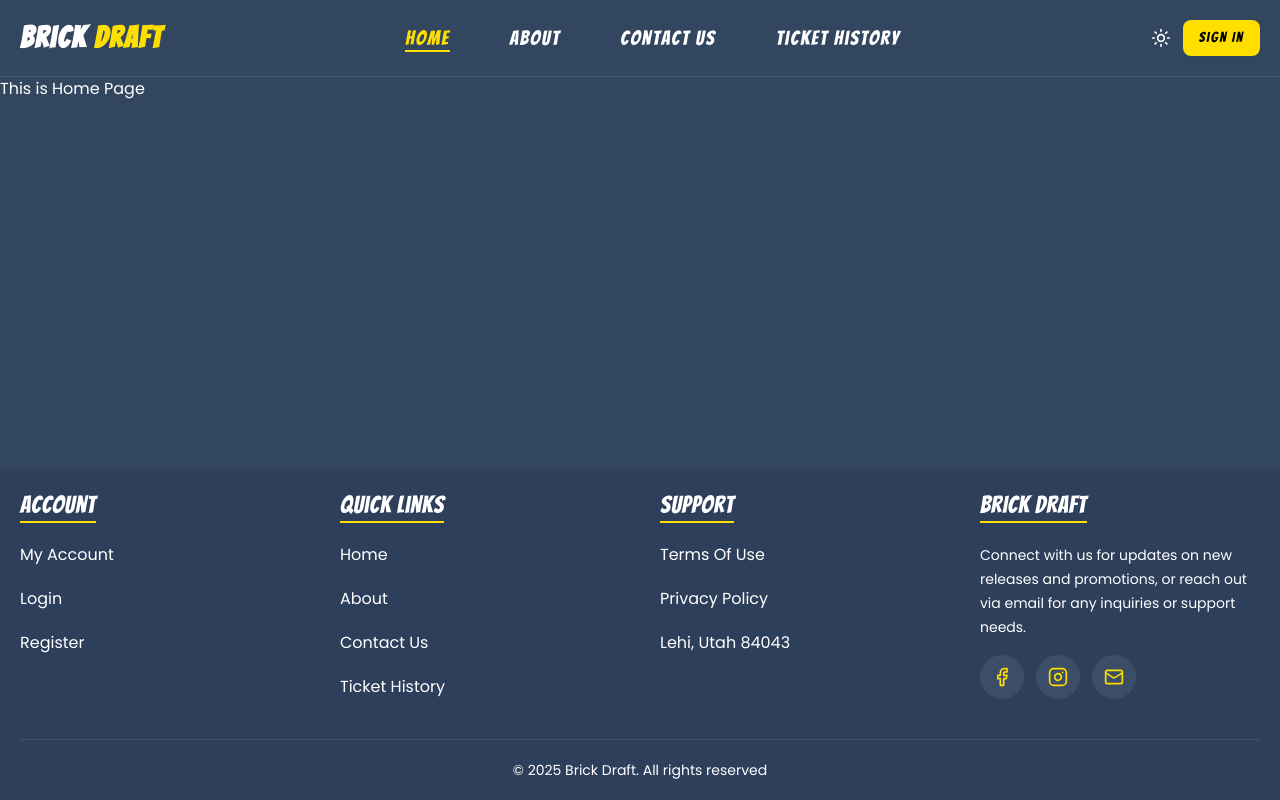
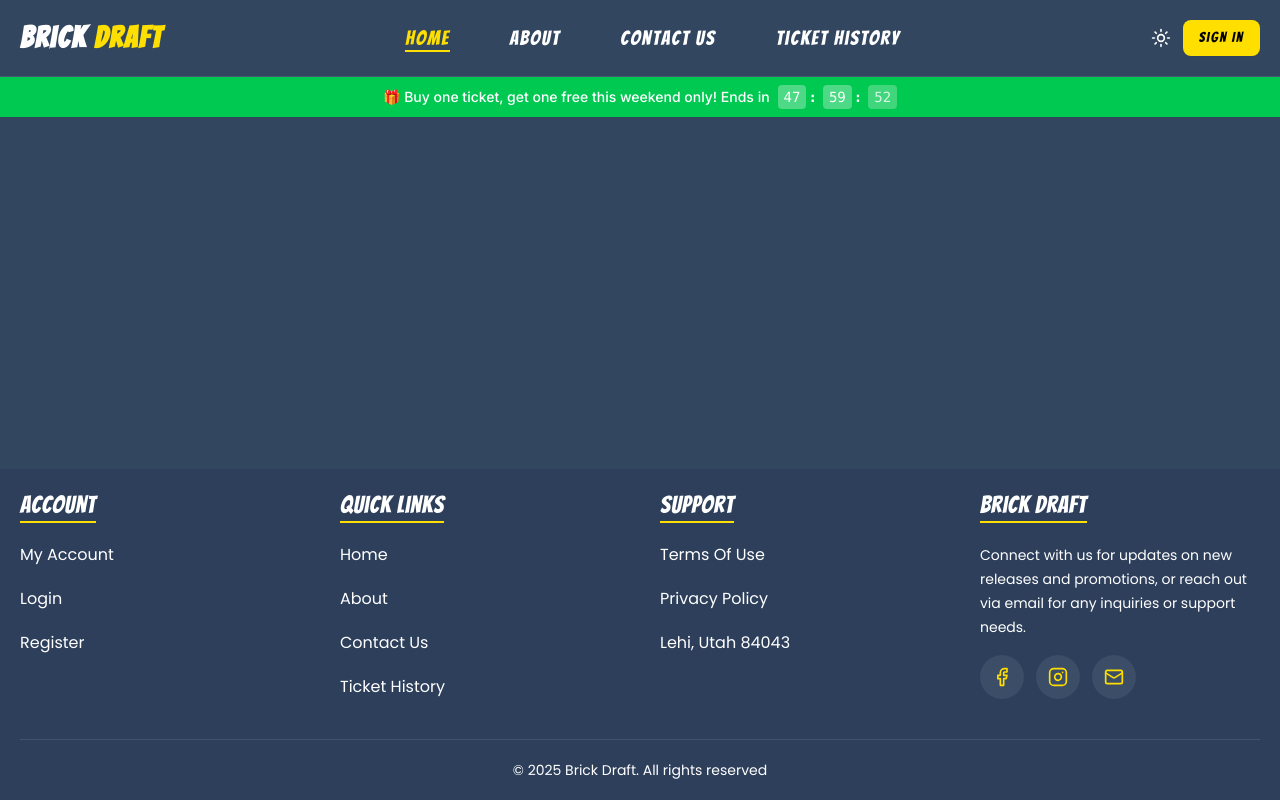
Before and after one commit to kramislife/brick-draft, a React (Vite) app: page / in a window 1280 px wide. Both pictures are taken after a click on the button "Toggle dark mode". Built offline with nearby package versions, Linux system fonts and the light colour scheme.

Commit message:
created an announcement bar

```diff
--- /dev/null
+++ b/src/components/home/AnnouncementBar.jsx
@@ -0,0 +1,91 @@
+import { useState, useEffect } from "react";
+import { Button } from "@/components/ui/button";
+import { announcements } from "@/constant/data";
+
+export default function AnnouncementBar() {
+  const [currentIndex, setCurrentIndex] = useState(0);
+  const [isAnimating, setIsAnimating] = useState(false);
+  const [timeLeft, setTimeLeft] = useState(null);
+
+  useEffect(() => {
+    const interval = setInterval(() => {
+      setIsAnimating(true);
+      setTimeout(() => {
+        setCurrentIndex((prevIndex) => (prevIndex + 1) % announcements.length);
+        setIsAnimating(false);
+      }, 500);
+    }, 5000);
+    return () => clearInterval(interval);
+  }, []);
+
+  useEffect(() => {
+    const announcement = announcements[currentIndex];
+    if (!announcement.hasSale || !announcement.endTime) {
+      setTimeLeft(null);
+      return;
+    }
+
+    const updateTimer = () => {
+      const now = new Date();
+      const diff = announcement.endTime.getTime() - now.getTime();
+
+      if (diff <= 0) {
+        setTimeLeft({ hours: 0, minutes: 0, seconds: 0 });
+        return;
+      }
+
+      const hours = Math.floor(diff / (1000 * 60 * 60));
+      const minutes = Math.floor((diff % (1000 * 60 * 60)) / (1000 * 60));
+      const seconds = Math.floor((diff % (1000 * 60)) / 1000);
+
+      setTimeLeft({ hours, minutes, seconds });
+    };
+
+    updateTimer();
+    const timer = setInterval(updateTimer, 1000);
+    return () => clearInterval(timer);
+  }, [currentIndex]);
+
+  const announcement = announcements[currentIndex];
+  const showTimer = announcement.hasSale && timeLeft;
+
+  return (
+    <div
+      className={`transition-colors duration-500 px-5 ${announcement.color}`}
+    >
+      <div className="flex items-center justify-center h-10 font-[Inter] text-white text-sm font-medium">
+        <div
+          className={`transition-opacity duration-500 ${
+            isAnimating ? "opacity-0" : "opacity-100"
+          }`}
+        >
+          {showTimer ? (
+            <div className="flex items-center gap-2">
+              <p>{announcement.text}</p>
+              <div className="flex items-center gap-1 font-mono font-bold">
+                {[timeLeft.hours, timeLeft.minutes, timeLeft.seconds].map(
+                  (value, index) => (
+                    <div key={index} className="flex items-center">
+                      <Button
+                        variant="ghost"
+                        className={`bg-white/30 rounded ${
+                          index === 2 ? "animate-pulse" : ""
+                        }`}
+                        size="timer"
+                      >
+                        {String(value).padStart(2, "0")}
+                      </Button>
+                      {index < 2 && <span className="px-0.5">:</span>}
+                    </div>
+                  )
+                )}
+              </div>
+            </div>
+          ) : (
+            <p>{announcement.text}</p>
+          )}
+        </div>
+      </div>
+    </div>
+  );
+}
--- a/src/components/ui/button.jsx
+++ b/src/components/ui/button.jsx
@@ -26,6 +26,7 @@ const buttonVariants = cva(
         sm: "h-8 rounded-md gap-1.5 px-3 has-[>svg]:px-2.5",
         lg: "h-10 rounded-md px-6 has-[>svg]:px-4",
         icon: "size-9",
+        timer: "h-6 px-1.5 py-0.5",
       },
     },
     defaultVariants: {
--- /dev/null
+++ b/src/constant/data.js
@@ -0,0 +1,29 @@
+export const announcements = [
+  {
+    text: "⚡ Flash Sale! 50% off all tickets for the next",
+    color: "bg-red-500",
+    hasSale: true,
+    endTime: new Date(Date.now() + 24 * 60 * 60 * 1000), // 24 hours from now
+  },
+  {
+    text: "🎁 Buy one ticket, get one free this weekend only! Ends in",
+    color: "bg-green-500",
+    hasSale: true,
+    endTime: new Date(Date.now() + 48 * 60 * 60 * 1000), // 48 hours from now
+  },
+  {
+    text: "⏰ Limited time offer: Marvel collection drawing closes soon!",
+    color: "bg-blue-500",
+    hasSale: false,
+  },
+  {
+    text: "🏷️ New members: Use code WELCOME10 for 10% off your first ticket",
+    color: "bg-purple-500",
+    hasSale: false,
+  },
+  {
+    text: "🔥 Hot Deal! Hogwarts Castle tickets just restocked!",
+    color: "bg-amber-500",
+    hasSale: false,
+  },
+];
--- a/src/pages/Home.jsx
+++ b/src/pages/Home.jsx
@@ -1,11 +1,12 @@
-import React from 'react'
+import React from "react";
+import AnnouncementBar from "@/components/home/AnnouncementBar";
 
 const Home = () => {
   return (
-    <div>
-      <h1>This is Home Page</h1>
-    </div>
-  )
-}
+    <>
+      <AnnouncementBar />
+    </>
+  );
+};
 
 export default Home;
```
